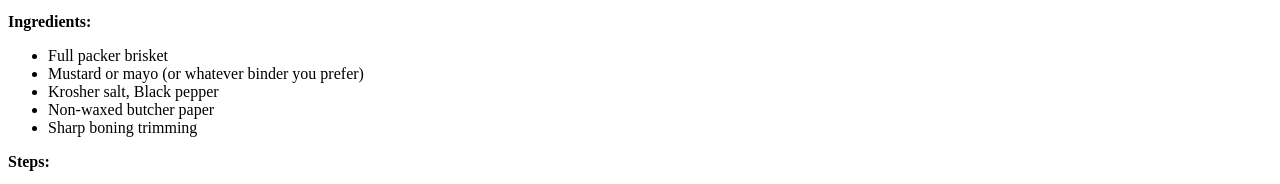
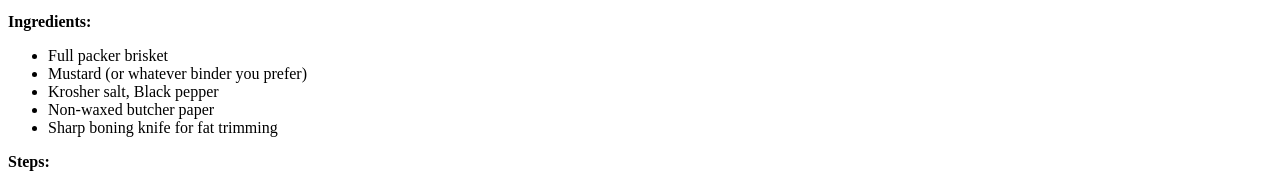
Before and after one commit to SuperMurse/bbq_recipes, a plain HTML site: page recipes/brisket.html in a window 1280 px wide. Shown: the part 473-657 px from the top of the page. Drawn offline with Linux system fonts and the light colour scheme.

```diff
--- a/recipes/brisket.html
+++ b/recipes/brisket.html
@@ -19,10 +19,10 @@
         <p><strong>Ingredients:</strong>
             <ul>
                 <li>Full packer brisket</li>
-                <li>Mustard or mayo (or whatever binder you prefer)</li>
+                <li>Mustard (or whatever binder you prefer)</li>
                 <li>Krosher salt, Black pepper</li>
                 <li>Non-waxed butcher paper</li>
-                <li>Sharp boning trimming</li>
+                <li>Sharp boning knife for fat trimming</li>
             </ul>
         </p>
         <p><strong>Steps:</strong>
```
